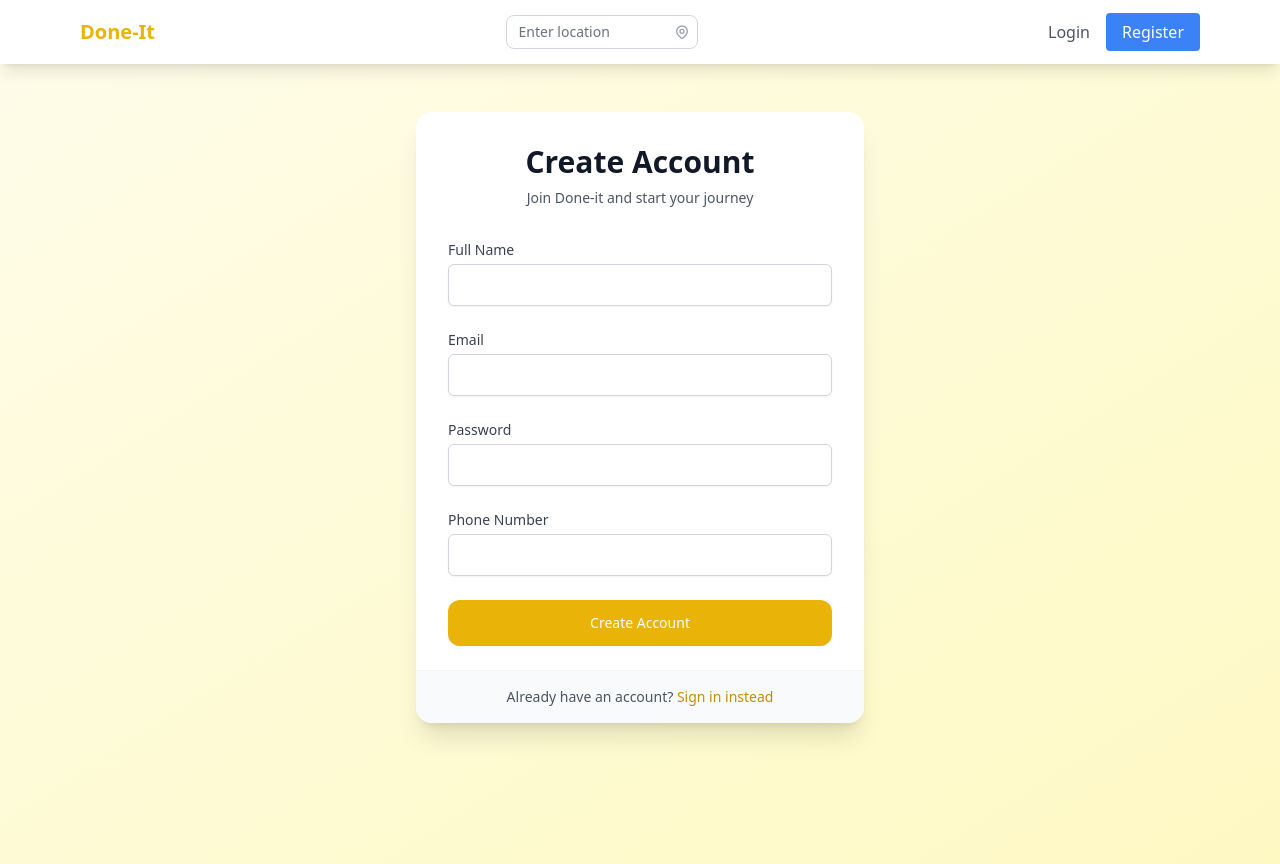
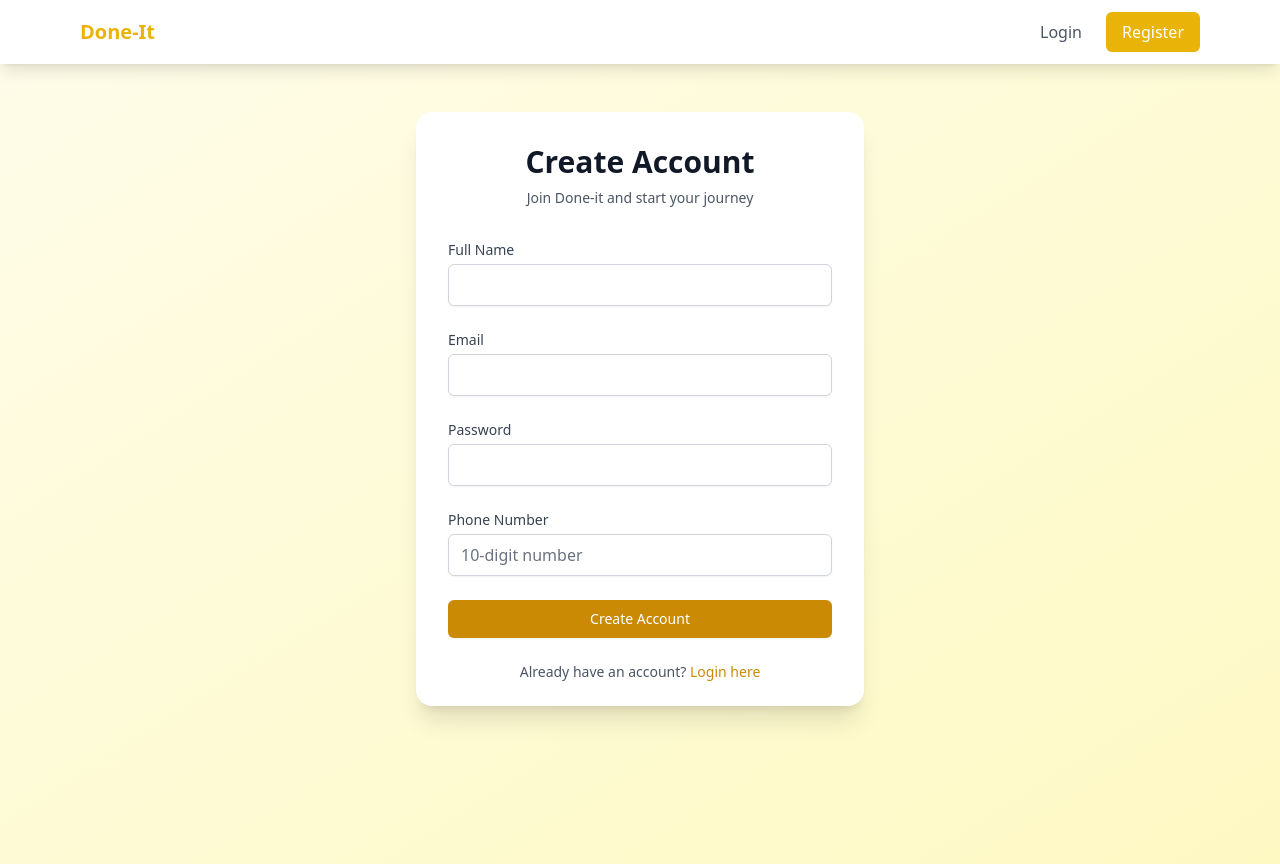
Before and after one commit to Abhinav-C-7/done-it, a React (Vite) app in the folder frontend/: page /register in a window 1280 px wide. Built offline with nearby package versions, Linux system fonts and the light colour scheme.

Commit message:
Bugs Fix

```diff
--- /dev/null
+++ b/frontend/src/components/JobRequest.jsx
@@ -0,0 +1,51 @@
+import React from 'react';
+import Layout from './Layout';
+
+function JobRequest({
+  serviceName,
+  serviceRate,
+  userLocation,
+  distance,
+  onAccept,
+  onReject,
+}) {
+  return (
+    <div className="w-auto ml-16 bg-white shadow-lg rounded-2xl p-4 mt-4 hover:shadow-2xl transition duration-300 ease-in-out">
+      {/* Service Title */}
+      <h2 className="text-xl font-bold text-gray-800">{serviceName}</h2>
+
+      {/* Service Rate */}
+      <p className="text-green-500 mt-2">
+        <span className="font-semibold text-lg">₹{serviceRate}</span>
+      </p>
+
+      {/* User's Location */}
+      <p className="text-gray-600 mt-2">
+        <span className="font-semibold">Location</span> {userLocation}
+      </p>
+
+      {/* Distance */}
+      <p className="text-gray-600 mt-2">
+        <span className="font-semibold text-2xl">{distance} km</span> away
+      </p>
+
+      {/* Action Buttons */}
+      <div className="flex justify-end mt-4 space-x-2">
+        <button
+          className="px-4 py-2 bg-green-500 text-white rounded-md hover:bg-green-600 transition duration-300 ease-in-out"
+          onClick={onAccept}
+        >
+          Accept
+        </button>
+        <button
+          className="px-4 py-2 bg-red-500 text-white rounded-md hover:bg-red-600 transition duration-300 ease-in-out"
+          onClick={onReject}
+        >
+          Reject
+        </button>
+      </div>
+    </div>
+  );
+}
+
+export default JobRequest;
--- a/frontend/src/components/Navbar.jsx
+++ b/frontend/src/components/Navbar.jsx
@@ -1,21 +1,12 @@
-import React, { useState } from "react";
+import React from "react";
 import { Link } from "react-router-dom";
 import { useAuth } from '../context/AuthContext';
-import { useLocation } from '../context/LocationContext';
 import profileIcon from '../assets/images/profile.png';
 import postIcon from '../assets/images/post.png';
 import homeIcon from '../assets/images/home.png';
-import LocationSearch from './LocationSearch';
 
 const Navbar = () => {
     const { user, logout } = useAuth();
-    const { updateLocation } = useLocation();
-    const [location, setLocation] = useState("");
-
-    const handleLocationSelect = (selectedLocation) => {
-        updateLocation(selectedLocation);
-        setLocation(selectedLocation);
-    };
 
     return (
         <nav className="bg-white shadow-lg fixed top-0 left-0 right-0 z-50">
@@ -26,11 +17,6 @@ const Navbar = () => {
                         <Link to="/" className="flex items-center">
                             <span className="text-xl font-bold text-yellow-500">Done-It</span>
                         </Link>
-                    </div>
-
-                    {/* Center - Location Search */}
-                    <div className="flex-1 flex justify-center">
-                        <LocationSearch onLocationSelect={handleLocationSelect} />
                     </div>
 
                     {/* Right - Navigation Icons */}
@@ -54,7 +40,7 @@ const Navbar = () => {
                                 </button>
                             </>
                         ) : (
-                            <div className="space-x-4">
+                            <>
                                 <Link
                                     to="/login"
                                     className="text-gray-600 hover:text-gray-900"
@@ -63,11 +49,11 @@ const Navbar = () => {
                                 </Link>
                                 <Link
                                     to="/register"
-                                    className="bg-blue-500 text-white px-4 py-2 rounded hover:bg-blue-600"
+                                    className="bg-yellow-500 text-white px-4 py-2 rounded-md hover:bg-yellow-600"
                                 >
                                     Register
                                 </Link>
-                            </div>
+                            </>
                         )}
                     </div>
                 </div>
--- a/frontend/src/pages/Register.jsx
+++ b/frontend/src/pages/Register.jsx
@@ -8,7 +8,7 @@ function Register() {
         email: '',
         password: '',
         phone_number: '',
-        user_type: 'customer' // Default to customer
+        user_type: 'customer'
     });
     const [error, setError] = useState('');
     const { register } = useAuth();
@@ -23,6 +23,28 @@ function Register() {
 
     const handleSubmit = async (e) => {
         e.preventDefault();
+        setError('');
+
+        // Basic validation
+        if (!formData.full_name || !formData.email || !formData.password || !formData.phone_number) {
+            setError('All fields are required');
+            return;
+        }
+
+        // Email validation
+        const emailRegex = /^[^\s@]+@[^\s@]+\.[^\s@]+$/;
+        if (!emailRegex.test(formData.email)) {
+            setError('Please enter a valid email address');
+            return;
+        }
+
+        // Phone number validation
+        const phoneRegex = /^[0-9]{10}$/;
+        if (!phoneRegex.test(formData.phone_number)) {
+            setError('Please enter a valid 10-digit phone number');
+            return;
+        }
+
         try {
             await register(formData);
             navigate('/login');
@@ -50,7 +72,7 @@ function Register() {
                                     </svg>
                                 </div>
                                 <div className="ml-3">
-                                    <p className="text-sm text-red-700">{error}</p>
+                                    <p className="text-sm text-red-600">{error}</p>
                                 </div>
                             </div>
                         </div>
@@ -114,27 +136,28 @@ function Register() {
                                 value={formData.phone_number}
                                 onChange={handleChange}
                                 className="mt-1 block w-full px-3 py-2 border border-gray-300 rounded-md shadow-sm focus:outline-none focus:ring-yellow-500 focus:border-yellow-500"
+                                placeholder="10-digit number"
                             />
                         </div>
 
                         <div>
                             <button
                                 type="submit"
-                                className="w-full flex justify-center py-3 px-4 border border-transparent rounded-xl shadow-sm text-sm font-medium text-white bg-yellow-500 hover:bg-yellow-600 focus:outline-none focus:ring-2 focus:ring-offset-2 focus:ring-yellow-500 transition-colors duration-200"
+                                className="w-full flex justify-center py-2 px-4 border border-transparent rounded-md shadow-sm text-sm font-medium text-white bg-yellow-600 hover:bg-yellow-700 focus:outline-none focus:ring-2 focus:ring-offset-2 focus:ring-yellow-500"
                             >
                                 Create Account
                             </button>
                         </div>
                     </form>
-                </div>
 
-                <div className="px-8 py-4 bg-gray-50 border-t border-gray-100">
-                    <p className="text-sm text-center text-gray-600">
-                        Already have an account?{' '}
-                        <Link to="/login" className="font-medium text-yellow-600 hover:text-yellow-500">
-                            Sign in instead
-                        </Link>
-                    </p>
+                    <div className="mt-6 text-center">
+                        <p className="text-sm text-gray-600">
+                            Already have an account?{' '}
+                            <Link to="/login" className="font-medium text-yellow-600 hover:text-yellow-500">
+                                Login here
+                            </Link>
+                        </p>
+                    </div>
                 </div>
             </div>
         </div>
```
